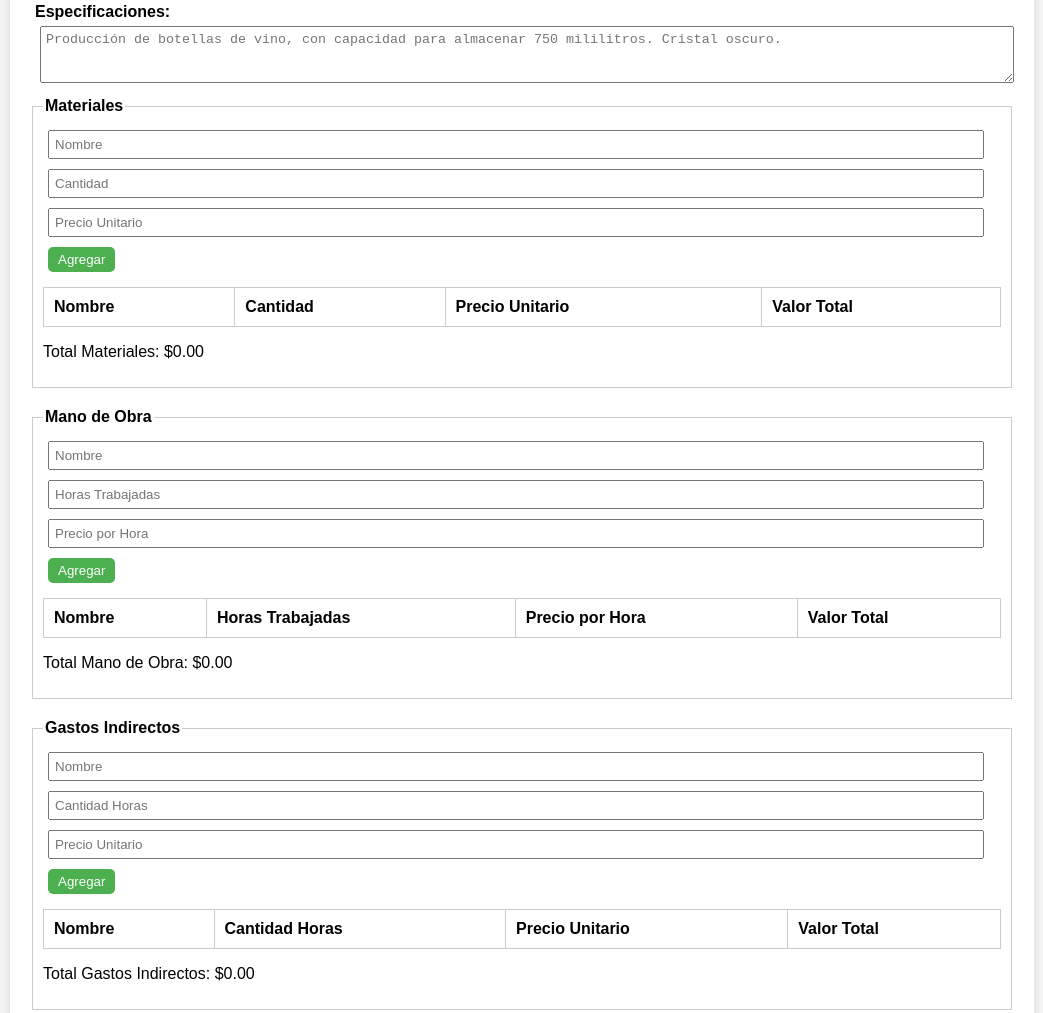
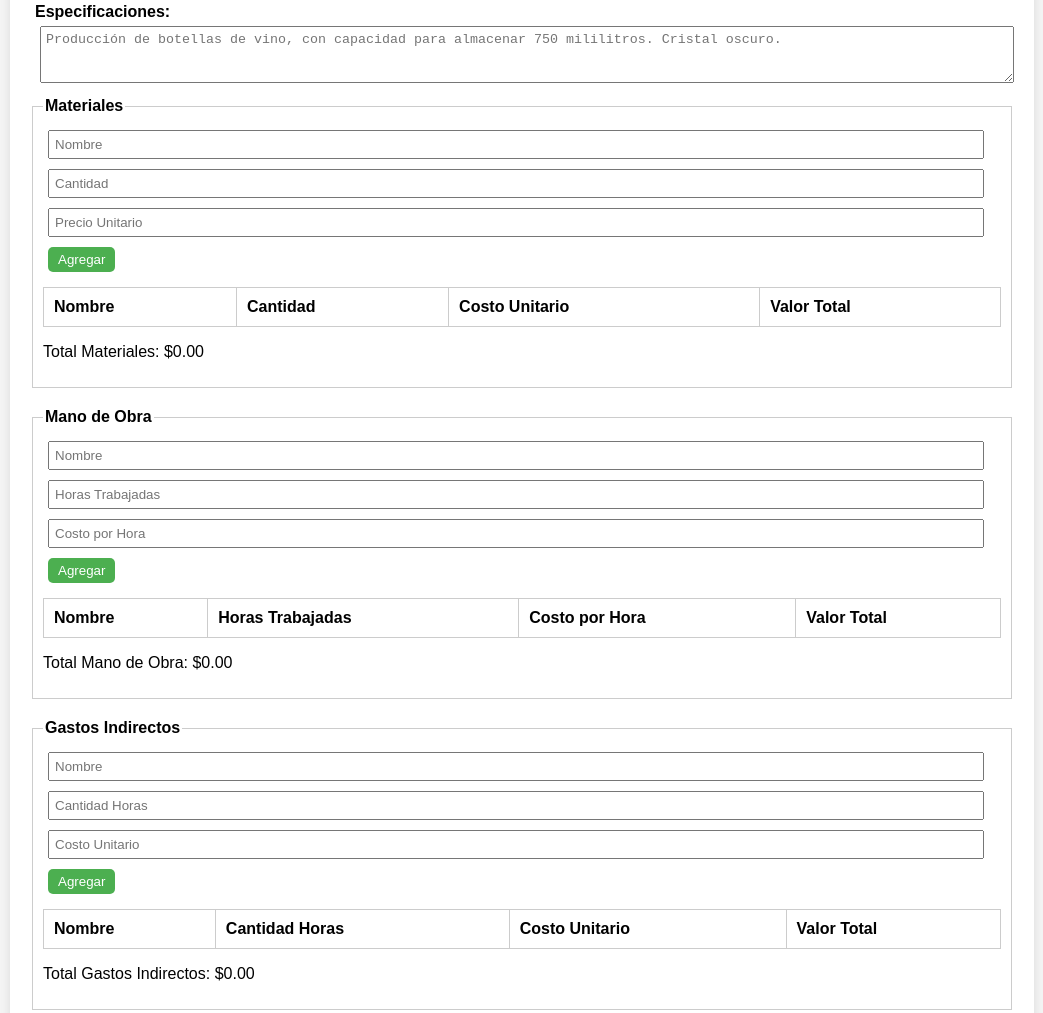
Before and after one commit to DeQuiBa/Costos, a plain HTML site: page proyecto costos/proyecto costos/index.html in a window 1280 px wide. Shown: the part 318-1331 px from the top of the page, without its empty margins (118-1161 px from the left). Drawn offline with Linux system fonts and the light colour scheme.

Commit message:
Update index.html

```diff
--- a/proyecto costos/proyecto costos/index.html
+++ b/proyecto costos/proyecto costos/index.html
@@ -47,7 +47,7 @@
                     <tr>
                         <th>Nombre</th>
                         <th>Cantidad</th>
-                        <th>Precio Unitario</th>
+                        <th>Costo Unitario</th>
                         <th>Valor Total</th>
                     </tr>
                 </thead>
@@ -62,14 +62,14 @@
             <legend>Mano de Obra</legend>
             <input type="text" id="nombreEmpleado" placeholder="Nombre">
             <input type="number" id="horasTrabajadas" placeholder="Horas Trabajadas">
-            <input type="number" id="precioPorHora" placeholder="Precio por Hora">
+            <input type="number" id="precioPorHora" placeholder="Costo por Hora">
             <button onclick="agregarManoDeObra()">Agregar</button>
             <table id="tablaManoDeObra">
                 <thead>
                     <tr>
                         <th>Nombre</th>
                         <th>Horas Trabajadas</th>
-                        <th>Precio por Hora</th>
+                        <th>Costo por Hora</th>
                         <th>Valor Total</th>
                     </tr>
                 </thead>
@@ -84,14 +84,14 @@
             <legend>Gastos Indirectos</legend>
             <input type="text" id="nombreGasto" placeholder="Nombre">
             <input type="number" id="cantidadHorasGasto" placeholder="Cantidad Horas">
-            <input type="number" id="precioUnitarioGasto" placeholder="Precio Unitario">
+            <input type="number" id="precioUnitarioGasto" placeholder="Costo Unitario">
             <button onclick="agregarGastoIndirecto()">Agregar</button>
             <table id="tablaGastosIndirectos">
                 <thead>
                     <tr>
                         <th>Nombre</th>
                         <th>Cantidad Horas</th>
-                        <th>Precio Unitario</th>
+                        <th>Costo Unitario</th>
                         <th>Valor Total</th>
                     </tr>
                 </thead>
```
